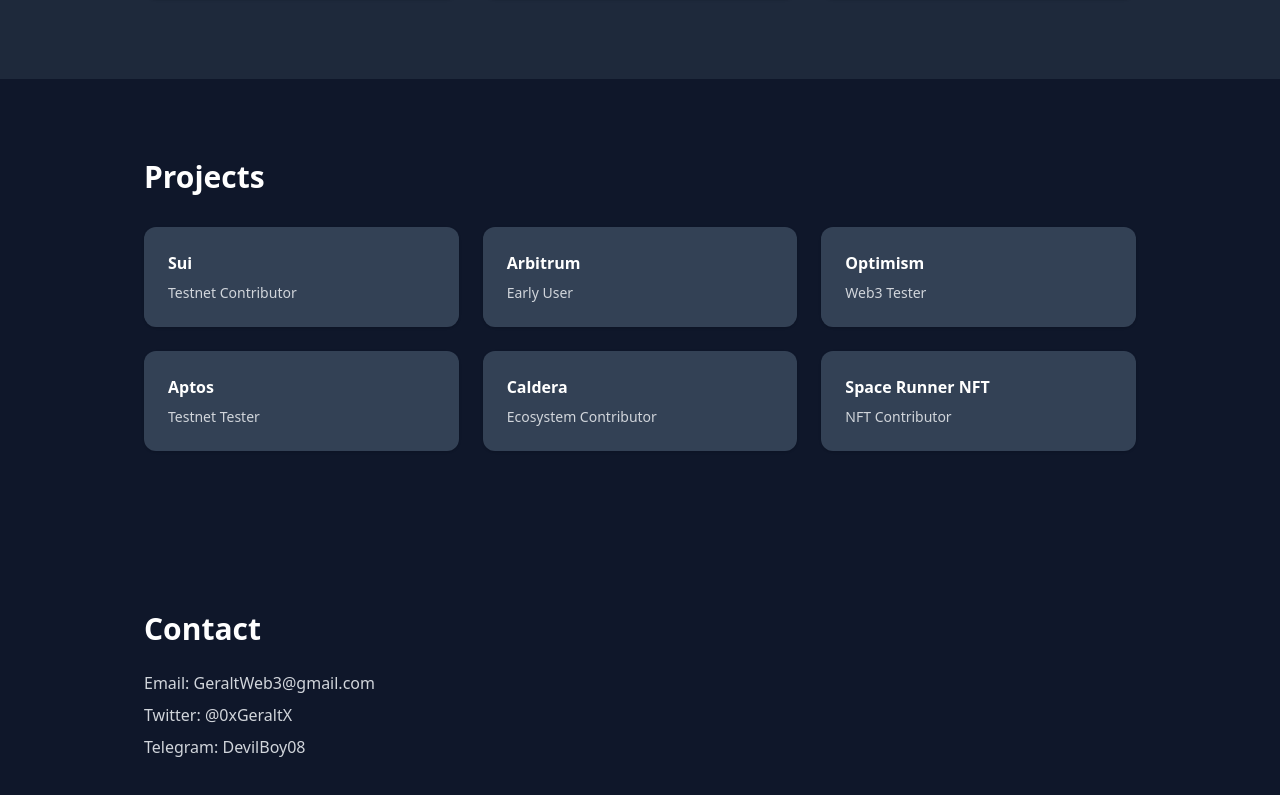
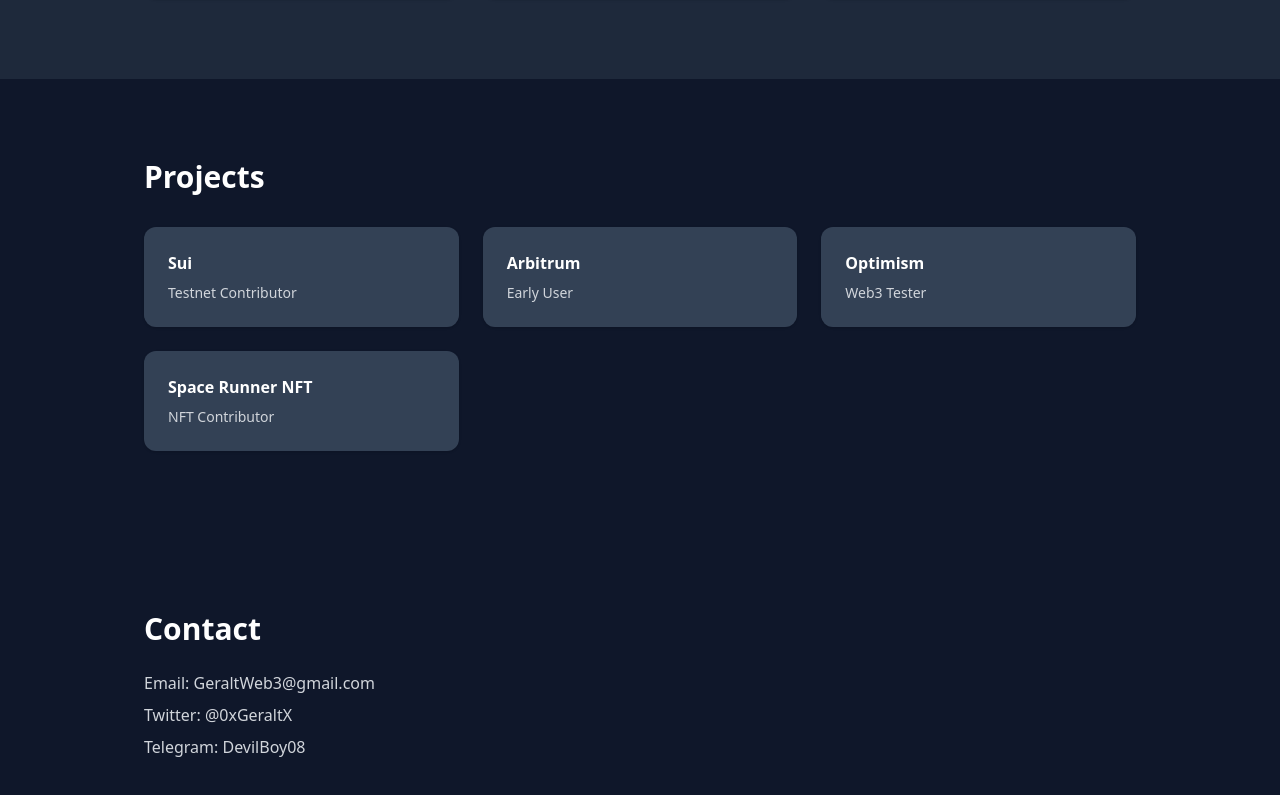
Before and after one commit to 0xGeraltX/portfolio, a Next.js app: page / in a window 1280 px wide. Shown: the part 1207-2002 px from the top of the page. Built offline with nearby package versions, Linux system fonts and the light colour scheme.

Commit message:
Update project descriptions for clarity

```diff
--- a/components/Projects.js
+++ b/components/Projects.js
@@ -7,32 +7,30 @@ const projects = [
   {
     name: "Sui",
     role: "Testnet Contributor",
-    description: "Participated in Sui testnet, wallet testing and ecosystem tasks."
+    description: "Sui testnet participation, wallet testing and ecosystem tasks.",
+    image: "/projects/sui.png",
+    twitter: "https://twitter.com/SuiNetwork"
   },
   {
     name: "Arbitrum",
     role: "Early User",
-    description: "L2 interaction, bridge usage and governance exploration."
+    description: "L2 interaction, bridge usage and governance exploration.",
+    image: "/projects/arbitrum.png",
+    twitter: "https://twitter.com/arbitrum"
   },
   {
     name: "Optimism",
     role: "Web3 Tester",
-    description: "Optimism ecosystem testing and early adoption."
-  },
-  {
-    name: "Aptos",
-    role: "Testnet Tester",
-    description: "Aptos testnet participation and feedback."
-  },
-  {
-    name: "Caldera",
-    role: "Ecosystem Contributor",
-    description: "Modular rollup ecosystem exploration."
+    description: "Optimism ecosystem testing and early adoption.",
+    image: "/projects/optimism.png",
+    twitter: "https://twitter.com/optimism"
   },
   {
     name: "Space Runner NFT",
     role: "NFT Contributor",
-    description: "NFT minting, marketplace interaction and testing."
+    description: "NFT minting, marketplace interaction and testing.",
+    image: "/projects/spacerunner.png",
+    twitter: "https://twitter.com/SpaceRunnerNFT"
   }
 ];
 
```
